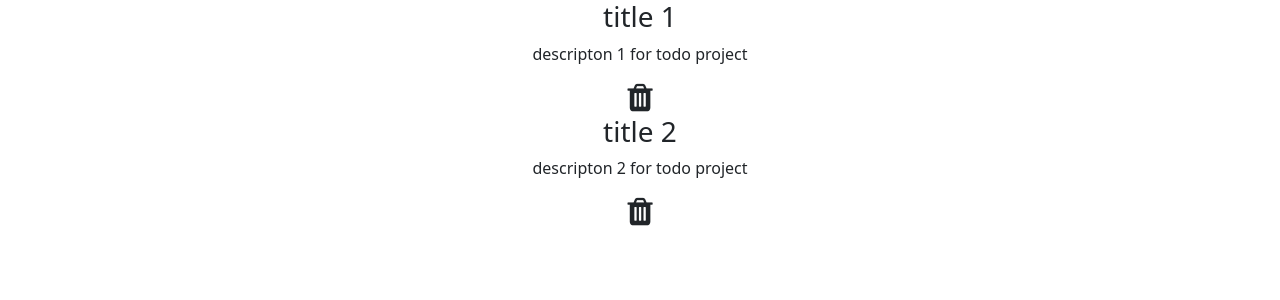
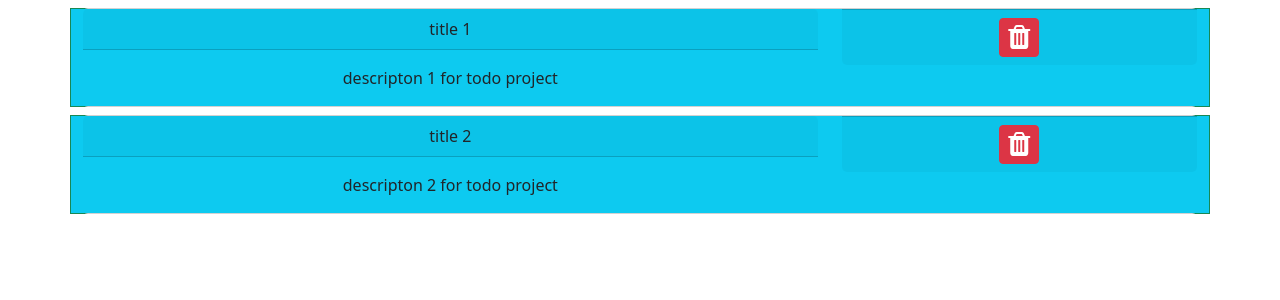
Before and after one commit to wahidahmed/Anisul_Islam_React, a React (Create React App) app in the folder todo-prject1/: page / in a window 1280 px wide. Shown: the top 300 px of the page. Built offline with nearby package versions, Linux system fonts and the light colour scheme.

Commit message:
todo design

```diff
--- a/todo-prject1/src/components/Todo.js
+++ b/todo-prject1/src/components/Todo.js
@@ -6,13 +6,31 @@ const Todo = (props) => {
     const {id,title,desc}=props.todo;
   return (
     <article>
-        <div>
-            <h3>{title}</h3>
-            <p>{desc}</p>
+        <div className='container mt-2 bg-success'>
+
+
+                <Card>
+                    <div className='row bg-info'>
+                        <div className='col-8'>
+                        <Card.Header>{title}</Card.Header>
+                        <Card.Body>{desc}</Card.Body>
+
+                        </div>
+                        <div className='col-4'>
+                            <Card.Footer>
+                            <Button size="sm" variant='danger'><i className='fa fa-trash fa-2x'></i></Button>
+                            </Card.Footer>
+
+                        </div>
+                    </div>
+
+
+                </Card>
+
+
+
         </div>
-        <div>
-            <i className='fa fa-trash fa-2x'></i>
-        </div>
+
     </article>
   )
 }
```
